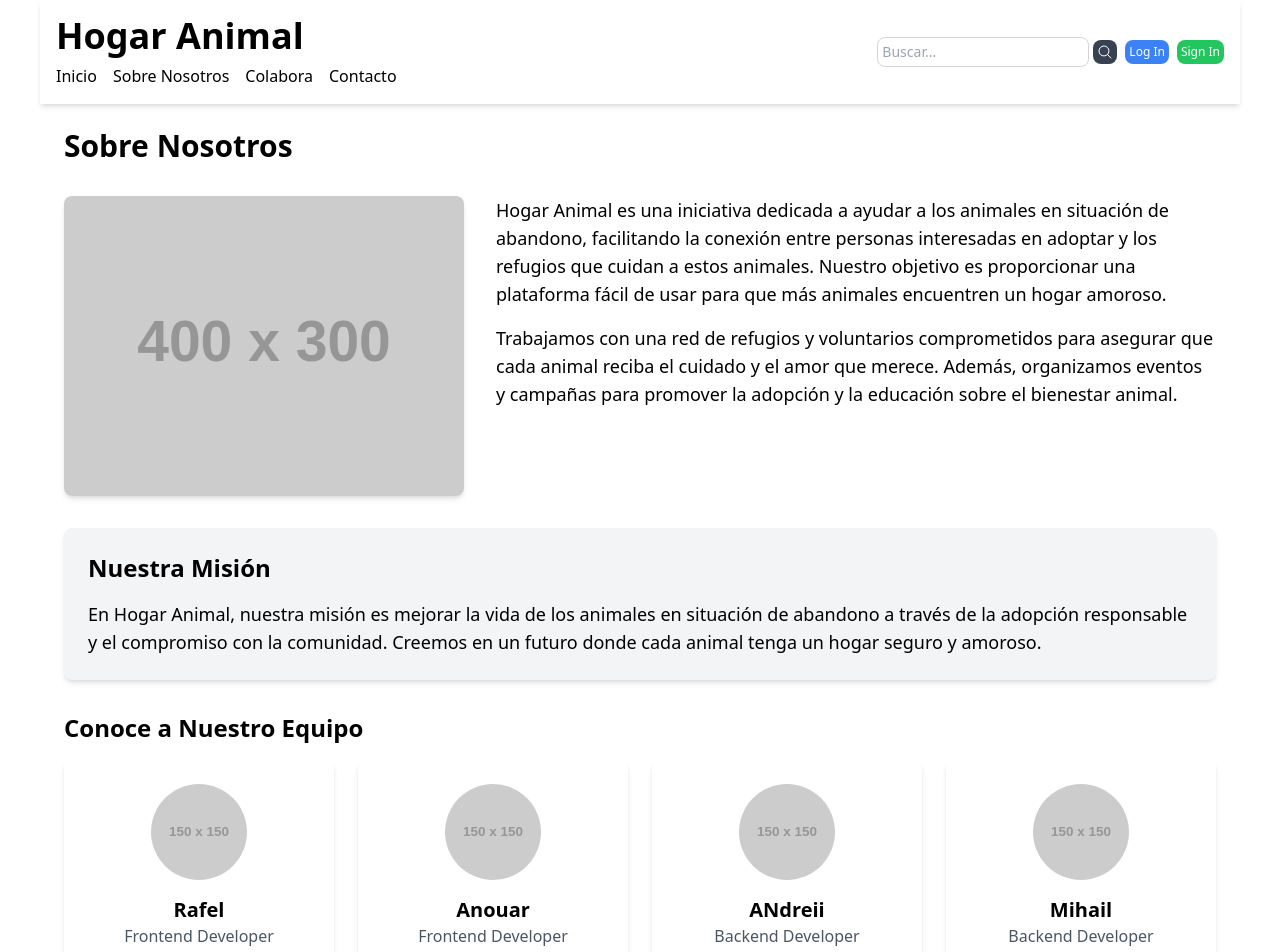
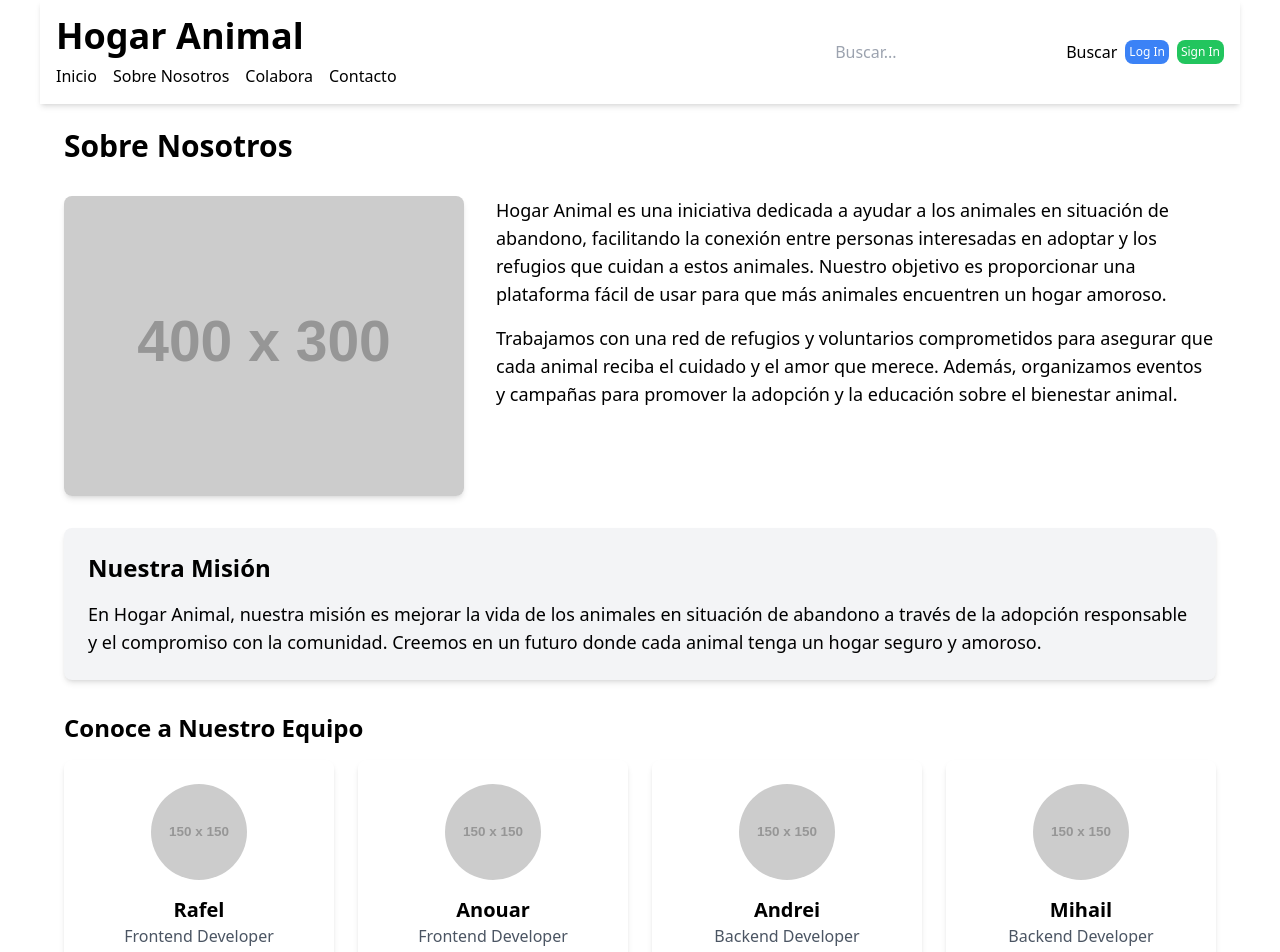
Before and after one commit to Nxttxrxl/busca-hogar, a React (Vite) app: page /about in a window 1280 px wide. Shown: the top 952 px of the page. Built offline with nearby package versions, Linux system fonts and the light colour scheme.

Commit message:
developing serchbar component (not done)

```diff
--- a/src/components/Header.tsx
+++ b/src/components/Header.tsx
@@ -1,3 +1,59 @@
+import React, { useState } from "react";
+import { Link, useNavigate } from "react-router-dom";
+import SearchBar from "./SearchBar";
+
+const Header: React.FC = () => {
+  const navigate = useNavigate();
+
+  const handleSearch = (query: string) => {
+    navigate(`/search?q=${query}`);
+  };
+
+  return (
+    <header className="text-black p-4 shadow-md flex justify-between items-center">
+      <div>
+        <h1 className="text-4xl font-bold mb-2">Hogar Animal</h1>
+        <div className="flex space-x-4">
+          <Link to="/" className="hover:text-gray-500">
+            Inicio
+          </Link>
+          <Link to="/about" className="hover:text-gray-500">
+            Sobre Nosotros
+          </Link>
+          <Link to="/colabora" className="hover:text-gray-500">
+            Colabora
+          </Link>
+          <a href="#contact" className="hover:text-gray-500">
+            Contacto
+          </a>
+        </div>
+      </div>
+
+      <div className="flex items-center space-x-2">
+        <SearchBar onSearch={handleSearch} />
+
+        <div className="flex space-x-2">
+          <Link
+            to="/signin"
+            className="p-1 text-xs bg-blue-500 text-white rounded-lg hover:bg-blue-600"
+          >
+            Log In
+          </Link>
+          <Link
+            to="/signup"
+            className="p-1 text-xs bg-green-500 text-white rounded-lg hover:bg-green-600"
+          >
+            Sign In
+          </Link>
+        </div>
+      </div>
+    </header>
+  );
+};
+
+export default Header;
+
+/*
 import React, { useState } from 'react';
 import { Link, useNavigate } from 'react-router-dom';
 
@@ -59,3 +115,4 @@ const Header: React.FC = () => {
 };
 
 export default Header;
+*/
--- /dev/null
+++ b/src/components/SearchBar.tsx
@@ -0,0 +1,36 @@
+import React, { useState } from "react";
+
+interface SearchBarProps {
+    onSearch: (query: string) => void;
+}
+
+const SearchBar: React.FC<SearchBarProps> = ({ onSearch }) => {
+    const [query, setQuery] = useState<string>('');
+    const handleInputChange = (event: React.ChangeEvent<HTMLInputElement>) => {
+        setQuery(event.target.value);
+    };
+    const handleSearch = (event: React.FormEvent) => {
+        event.preventDefault();
+        onSearch(query);
+    };
+
+    return (
+<form onSubmit={handleSearch} style={{ display: 'flex', alignItems: 'center' }}>
+            <input
+                type="text"
+                value={query}
+                onChange={handleInputChange}
+                placeholder="Buscar..."
+                style={{
+
+                }}/>
+            <button
+                type="submit"
+                style={{
+
+                }}>Buscar</button>
+        </form>
+    );
+};
+
+export default SearchBar;
--- a/src/pages/About.tsx
+++ b/src/pages/About.tsx
@@ -40,7 +40,7 @@ const About: React.FC = () => {
           <div className="bg-white p-6 rounded-lg shadow-md text-center">
             <img
               src="https://via.placeholder.com/150"
-              alt="Andreii"
+              alt="Rafel"
               className="w-24 h-24 rounded-full mx-auto mb-4"
             />
             <h4 className="text-xl font-semibold">Rafel</h4>
@@ -54,7 +54,7 @@ const About: React.FC = () => {
           <div className="bg-white p-6 rounded-lg shadow-md text-center">
             <img
               src="https://via.placeholder.com/150"
-              alt="Mihail"
+              alt="Anouar"
               className="w-24 h-24 rounded-full mx-auto mb-4"
             />
             <h4 className="text-xl font-semibold">Anouar</h4>
@@ -68,13 +68,13 @@ const About: React.FC = () => {
           <div className="bg-white p-6 rounded-lg shadow-md text-center">
             <img
               src="https://via.placeholder.com/150"
-              alt="Rafel"
+              alt="Andrei"
               className="w-24 h-24 rounded-full mx-auto mb-4"
             />
-            <h4 className="text-xl font-semibold">ANdreii</h4>
+            <h4 className="text-xl font-semibold">Andrei</h4>
             <p className="text-gray-600">Backend Developer</p>
             <p className="mt-2">
-              Andreii es nuestro desarrollador backend, especializado en la creación y mantenimiento de servicios robustos y eficientes. Su experiencia asegura que nuestros sistemas sean seguros y escalables.
+              Andrei es nuestro desarrollador backend, especializado en la creación y mantenimiento de servicios robustos y eficientes. Su experiencia asegura que nuestros sistemas sean seguros y escalables.
             </p>
           </div>
 
@@ -82,7 +82,7 @@ const About: React.FC = () => {
           <div className="bg-white p-6 rounded-lg shadow-md text-center">
             <img
               src="https://via.placeholder.com/150"
-              alt="Anouar"
+              alt="Mihail"
               className="w-24 h-24 rounded-full mx-auto mb-4"
             />
             <h4 className="text-xl font-semibold">Mihail</h4>
```
Also changed, not shown: 1 other file (tests, documents, lock files or other folders).
